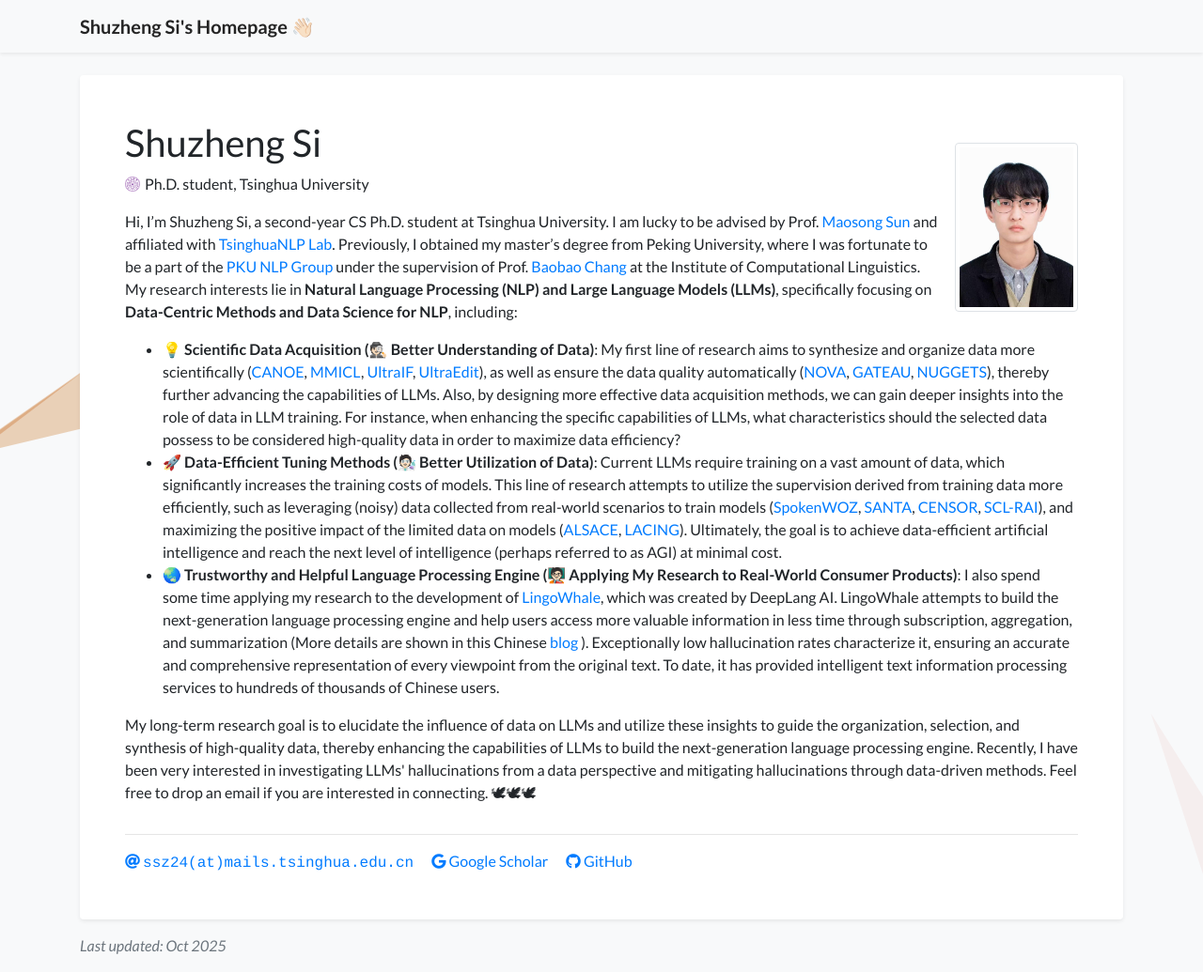
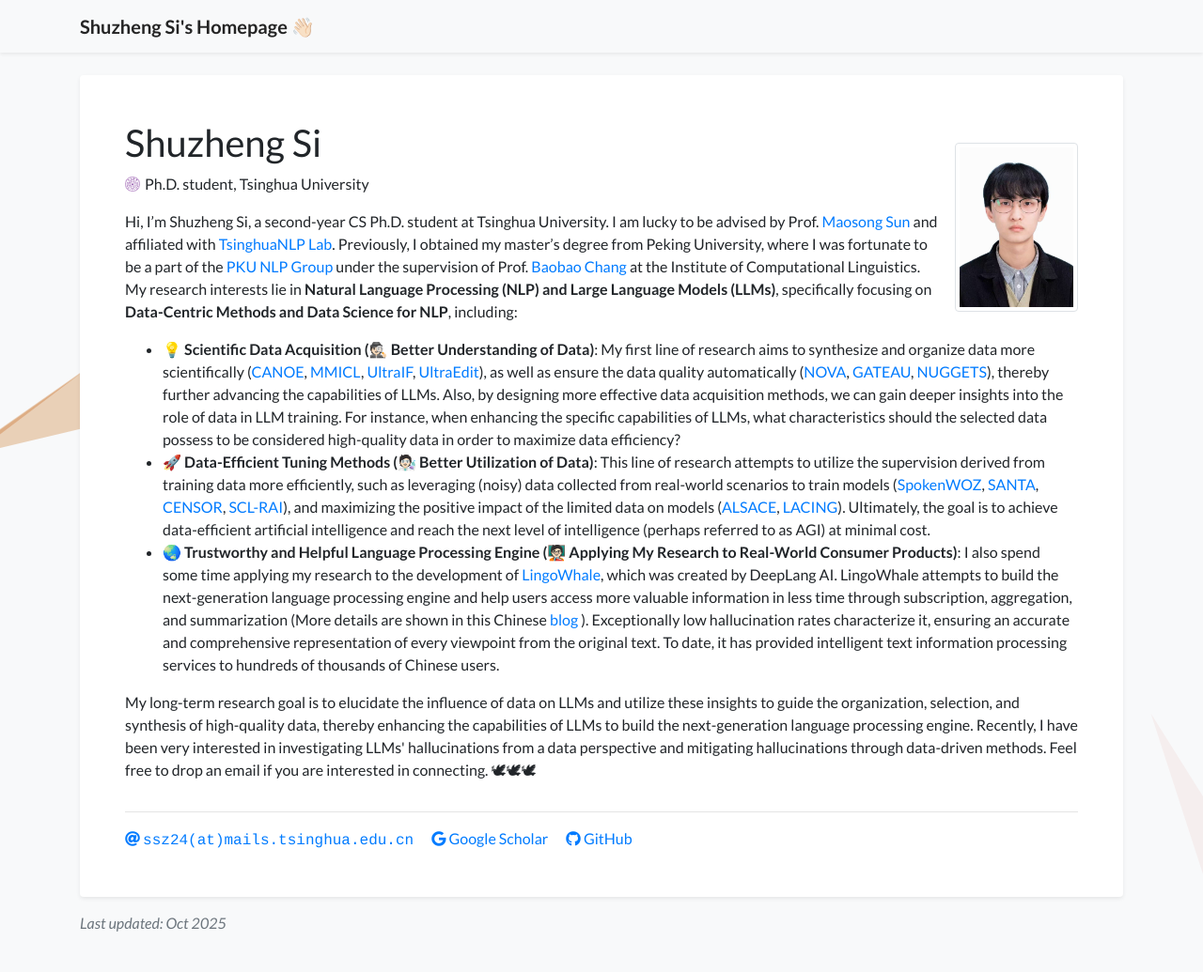
Before and after one commit to S1s-Z/s1s-z.github.io, a Jekyll site: the page built from index.html, in a window 1280 px wide and 1035 px high. Shown: the whole window at 94% size. Built offline with Jekyll 4.4.1, drawn with Linux system fonts in a browser that asks for light colours; a style sheet for code colours, icons or effects is not loaded.

Commit message:
Update profile.yml

```diff
--- a/_data/profile.yml
+++ b/_data/profile.yml
@@ -26,7 +26,7 @@
           💡 <b>Scientific Data Acquisition (🕵🏻 Better Understanding of Data)</b>: My first line of research aims to synthesize and organize data more scientifically (<a href="https://arxiv.org/abs/2505.16483">CANOE</a>, <a href="https://arxiv.org/abs/2309.07915">MMICL</a>, <a href="https://arxiv.org/abs/2502.04153">UltraIF</a>, <a href="https://arxiv.org/abs/2407.05282">UltraEdit</a>), as well as ensure the data quality automatically (<a href="https://arxiv.org/abs/2502.07340">NOVA</a>, <a href="https://arxiv.org/abs/2410.15633">GATEAU</a>, <a href="https://arxiv.org/abs/2312.10302">NUGGETS</a>), thereby further advancing the capabilities of LLMs. Also, by designing more effective data acquisition methods, we can gain deeper insights into the role of data in LLM training. For instance, when enhancing the specific capabilities of LLMs, what characteristics should the selected data possess to be considered high-quality data in order to maximize data efficiency?
       </li>
       <li>
-          🚀 <b>Data-Efficient Tuning Methods (🧑🏻‍🔬 Better Utilization of Data)</b>: Current LLMs require training on a vast amount of data, which significantly increases the training costs of models. This line of research attempts to utilize the supervision derived from training data more efficiently, such as leveraging (noisy) data collected from real-world scenarios to train models (<a href="https://arxiv.org/abs/2305.13040">SpokenWOZ</a>, <a href="https://arxiv.org/abs/2305.04076">SANTA</a>, <a href="https://arxiv.org/abs/2311.08010">CENSOR</a>, <a href="https://arxiv.org/abs/2209.01646">SCL-RAI</a>), and maximizing the positive impact of the limited data on models (<a href="https://arxiv.org/abs/2404.08491">ALSACE</a>, <a href="https://arxiv.org/abs/2411.14279">LACING</a>). Ultimately, the goal is to achieve data-efficient artificial intelligence and reach the next level of intelligence (perhaps referred to as AGI) at minimal cost.
+          🚀 <b>Data-Efficient Tuning Methods (🧑🏻‍🔬 Better Utilization of Data)</b>: This line of research attempts to utilize the supervision derived from training data more efficiently, such as leveraging (noisy) data collected from real-world scenarios to train models (<a href="https://arxiv.org/abs/2305.13040">SpokenWOZ</a>, <a href="https://arxiv.org/abs/2305.04076">SANTA</a>, <a href="https://arxiv.org/abs/2311.08010">CENSOR</a>, <a href="https://arxiv.org/abs/2209.01646">SCL-RAI</a>), and maximizing the positive impact of the limited data on models (<a href="https://arxiv.org/abs/2404.08491">ALSACE</a>, <a href="https://arxiv.org/abs/2411.14279">LACING</a>). Ultimately, the goal is to achieve data-efficient artificial intelligence and reach the next level of intelligence (perhaps referred to as AGI) at minimal cost.
       </li>
       <li>
           🌏 <b>Trustworthy and Helpful Language Processing Engine (🧑🏻‍🏫 Applying My Research to Real-World Consumer Products)</b>: I also spend some time applying my research to the development of <a href="https://lingowhale.com/">LingoWhale</a>, which was created by DeepLang AI. LingoWhale attempts to build the next-generation language processing engine and help users access more valuable information in less time through subscription, aggregation, and summarization (More details are shown in this Chinese <a href="https://mp.weixin.qq.com/s/oB054vVcEBgD21VGZIqmNg">blog</a> ). Exceptionally low hallucination rates characterize it, ensuring an accurate and comprehensive representation of every viewpoint from the original text. To date, it has provided intelligent text information processing services to hundreds of thousands of Chinese users.
```
